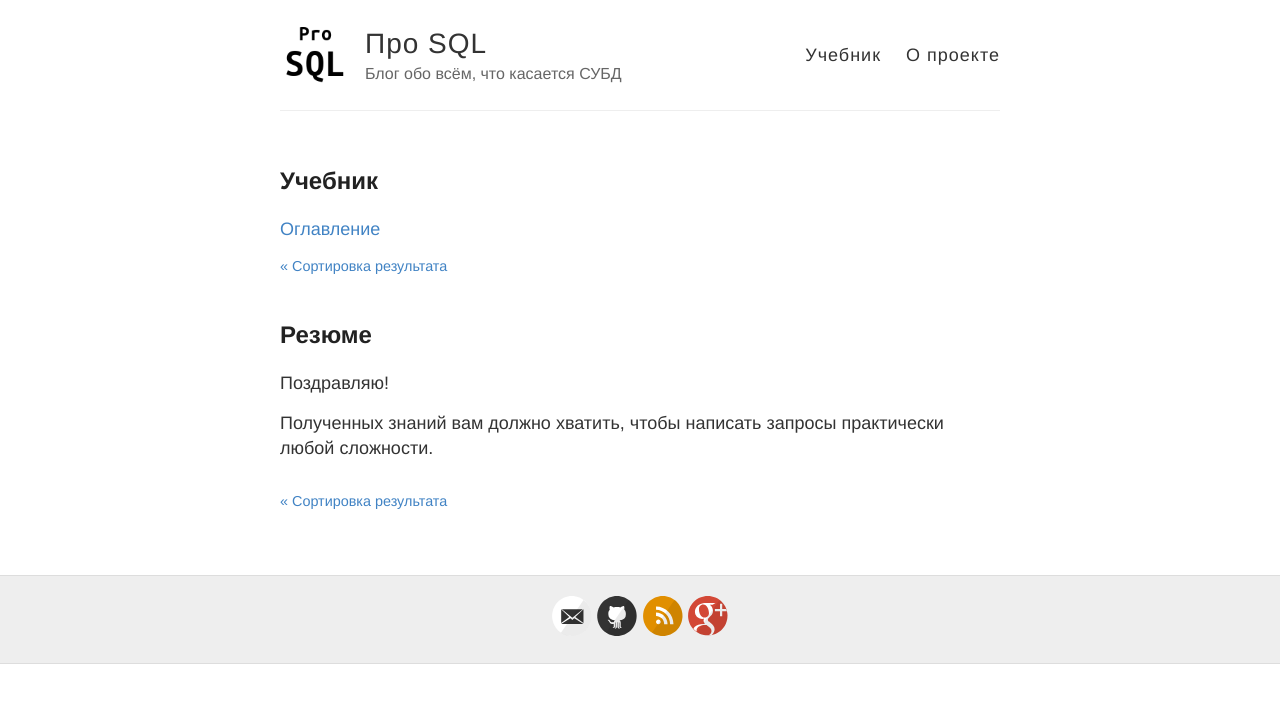
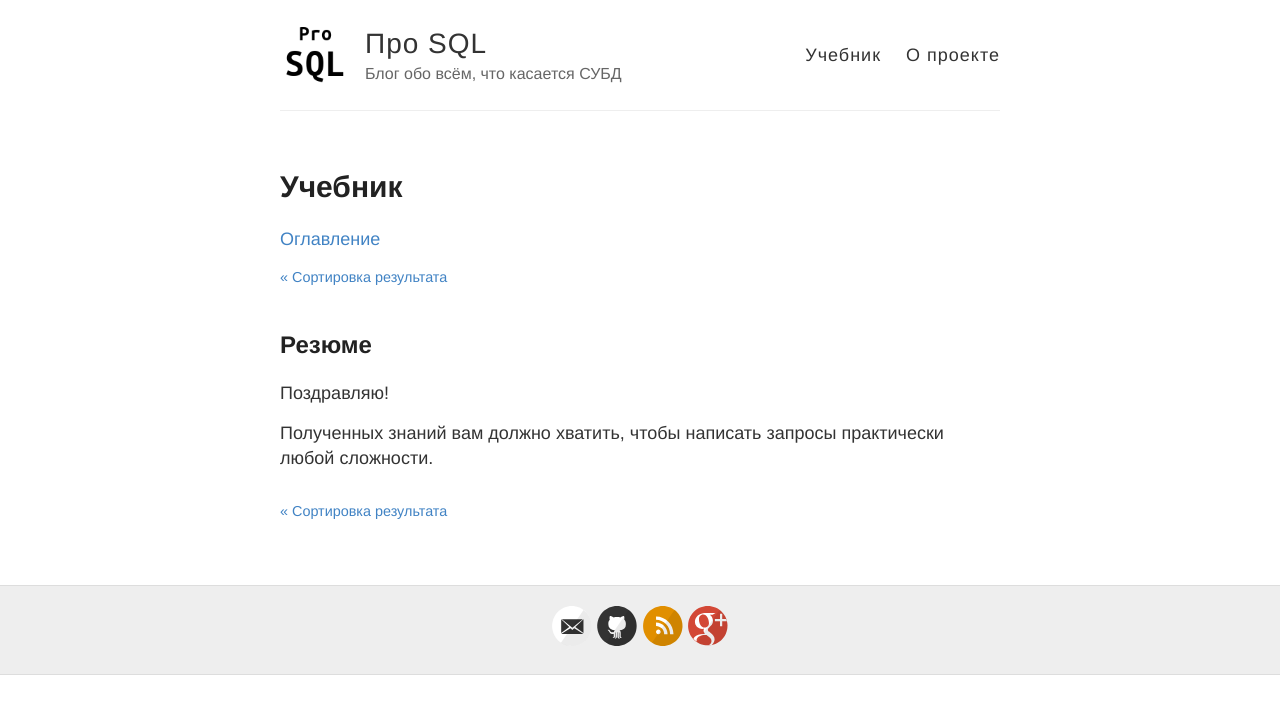
Before and after one commit to prosql/prosql.github.io, a Jekyll site: the page built from _book/01-70-resume.md, in a window 1280 px wide. Shown: the top 714 px of the page. Built offline with Jekyll 4.4.1, drawn with Linux system fonts in a browser that asks for light colours; comment, search, counter and statistics services are not loaded.

```diff
--- a/_layouts/article.html
+++ b/_layouts/article.html
@@ -3,7 +3,7 @@ layout: default
 ---
 
 <article class="post">
-  <h2>Учебник</h2>
+  <h1>Учебник</h1>
   <div>
     <a href="/book/">Оглавление</a>
   </div>
```
